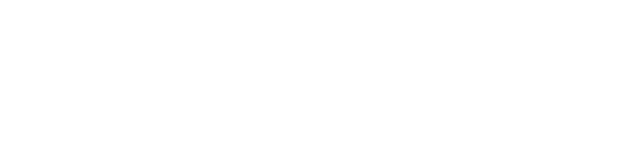
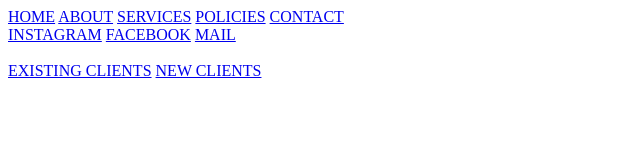
Before and after one commit to dentonflake/lacycoombshairstylist, a plain HTML site: page index.html in a window 1280 px wide. Shown: the whole page, without its empty margins (0-640 px from the left). Drawn offline with Linux system fonts and the light colour scheme.

Commit message:
create header

```diff
--- a/index.html
+++ b/index.html
@@ -9,7 +9,35 @@
 </head>
 
 <body>
+    <header>
+        <nav>
+            <div id="links">
+                <a href="#">HOME</a>
+                <a href="#">ABOUT</a>
+                <a href="#">SERVICES</a>
+                <a href="#">POLICIES</a>
+                <a href="#">CONTACT</a>
+            </div>
+            <div id="social">
+                <a href="#">INSTAGRAM</a>
+                <a href="#">FACEBOOK</a>
+                <a href="#">MAIL</a>
+            </div>
+        </nav>
+        <div id="logo">
+            <img src="" alt="">
+        </div>
+        <div id="book">
+            <a href="#">EXISTING CLIENTS</a>
+            <a href="#">NEW CLIENTS</a>
+        </div>
+    </header>
 
+    <footer>
+        <div id="hours"></div>
+        <div id="location"></div>
+        <div id="contact"></div>
+    </footer>
 </body>
 
 </html>
```
